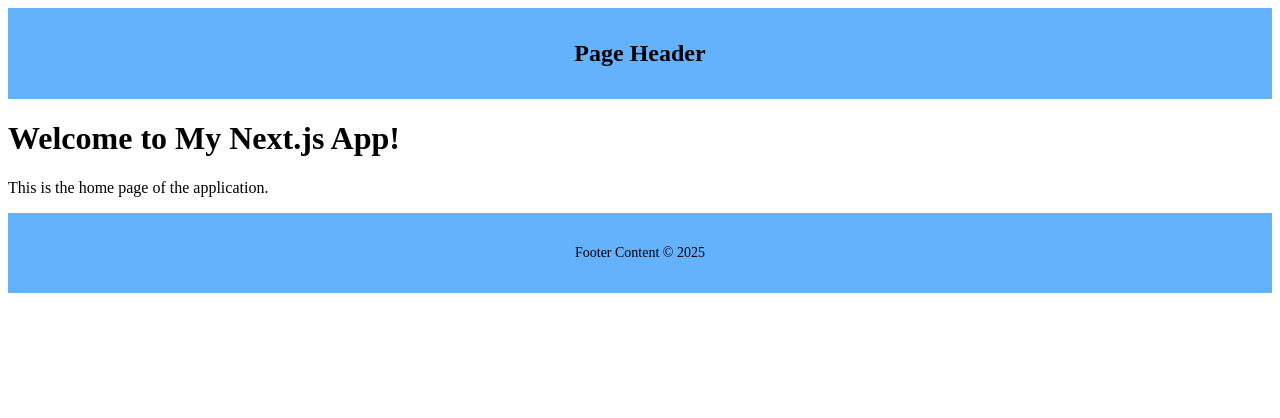
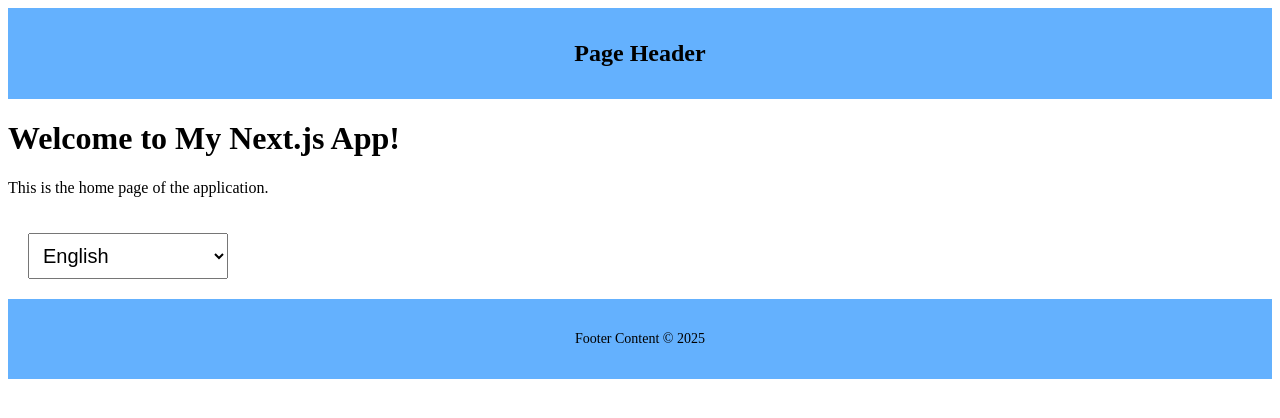
Before and after one commit to RobFyd/hello-next, a Next.js app: page / in a window 1280 px wide. Shown: the top 418 px of the page. Built offline with nearby package versions, Linux system fonts and the light colour scheme.

Commit message:
feat: add LanguageSelector component to Home page

```diff
--- a/src/app/page.js
+++ b/src/app/page.js
@@ -1,8 +1,11 @@
+import { LanguageSelector } from "./components/LanguageSelector";
+
 export default function Home() {
   return (
     <main>
       <h1>Welcome to My Next.js App!</h1>
       <p>This is the home page of the application.</p>
+      <LanguageSelector />
     </main>
   );
 }
```
